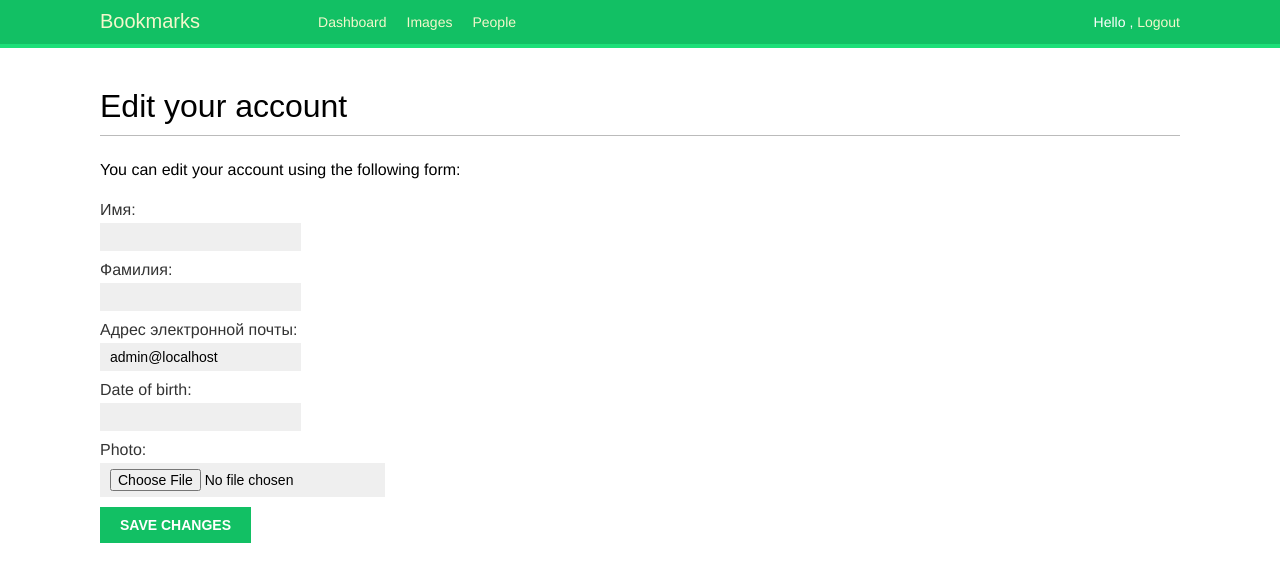
After one commit to makedevpro/a_mele_2_bookmarks, a Django app: page /account/edit/ in a window 1280 px wide. The commit adds this page. Shown: the top 582 px of the page. Run offline with Django 3.2, Linux system fonts and the light colour scheme; a user stored in the database is signed in; some web fonts are replaced.

Commit message:
Added ability to edit profile

```diff
--- a/account/forms.py
+++ b/account/forms.py
@@ -1,5 +1,7 @@
 from django import forms
 from django.contrib.auth.models import User
+
+from .models import Profile
 
 
 class LoginForm(forms.Form):
@@ -28,3 +30,15 @@ class UserRegistration(forms.ModelForm):
         if cd['password'] != cd['password2']:
             raise forms.ValidationError('Password don\'t match.')
         return cd['password2']
+
+
+class UserEditForm(forms.ModelForm):
+    class Meta:
+        model = User
+        fields = ('first_name', 'last_name', 'email')
+
+
+class ProfileEditForm(forms.ModelForm):
+    class Meta:
+        model = Profile
+        fields = ('date_of_birth', 'photo')
--- a/account/templates/account/dashboard.html
+++ b/account/templates/account/dashboard.html
@@ -4,5 +4,9 @@
 
 {% block content %}
     <h1>Dashboard</h1>
-    <p>Welcome to your dashboard.</p>
+    <p>
+        Welcome to your dashboard.
+        You can <a href="{% url 'edit' %}">edit your profile</a> or
+        <a href="{% url 'password_change' %}">change your password</a>.
+    </p>
 {%  endblock %}
--- /dev/null
+++ b/account/templates/account/edit.html
@@ -0,0 +1,16 @@
+{% extends 'base.html' %}
+
+{% block title %}
+    Edit your account
+{% endblock %}
+
+{% block content %}
+    <h1>Edit your account</h1>
+    <p>You can edit your account using the following form:</p>
+    <form action="." method="post" enctype="multipart/form-data">
+        {{ user_form }}
+        {{ profile_form }}
+        {% csrf_token %}
+        <input type="submit" value="Save changes">
+    </form>
+{% endblock %}
--- a/account/urls.py
+++ b/account/urls.py
@@ -34,6 +34,6 @@ urlpatterns = [
     # изменения и восстановления пароля описанных выше
     path('', include('django.contrib.auth.urls')),
 
-    # Обработчики регистрации пользователя
     path('register/', views.register, name='register'),
+    path('edit/', views.edit, name='edit'),
 ]
--- a/account/views.py
+++ b/account/views.py
@@ -3,7 +3,8 @@ from django.shortcuts import render
 from django.contrib.auth import authenticate, login
 from django.contrib.auth.decorators import login_required
 
-from .forms import LoginForm, UserRegistration
+from .forms import LoginForm, UserRegistration, UserEditForm, ProfileEditForm
+from .models import Profile
 
 
 def user_login(request):
@@ -47,6 +48,8 @@ def register(request):
             new_user = user_form.save(commit=False)
             # Задаем пользователю зашифрованный пароль.
             new_user.set_password(user_form.cleaned_data['password'])
+            # Создаем профиль ассоциированный с новым пользователем
+            Profile.objects.create(user=new_user)
             # Сохраняем пользователя в базе данных.
             new_user.save()
             return render(request, 'account/register_done.html',
@@ -54,3 +57,20 @@ def register(request):
     else:
         user_form = UserRegistration()
     return render(request, 'account/register.html', {'user_form': user_form})
+
+
+@login_required
+def edit(request):
+    if request.method == 'POST':
+        user_form = UserEditForm(instance=request.user, data=request.POST)
+        profile_form = ProfileEditForm(instance=request.user,
+                                       data=request.POST,
+                                       files=request.FILES)
+        if user_form.is_valid() and profile_form.is_valid():
+            user_form.save()
+            profile_form.save()
+    else:
+        user_form = UserEditForm(instance=request.user)
+        profile_form = ProfileEditForm(instance=request.user)
+    return render(request, 'account/edit.html', {'user_form': user_form,
+                                                 'profile_form': profile_form})
```
Also changed, not shown: db.sqlite3.
